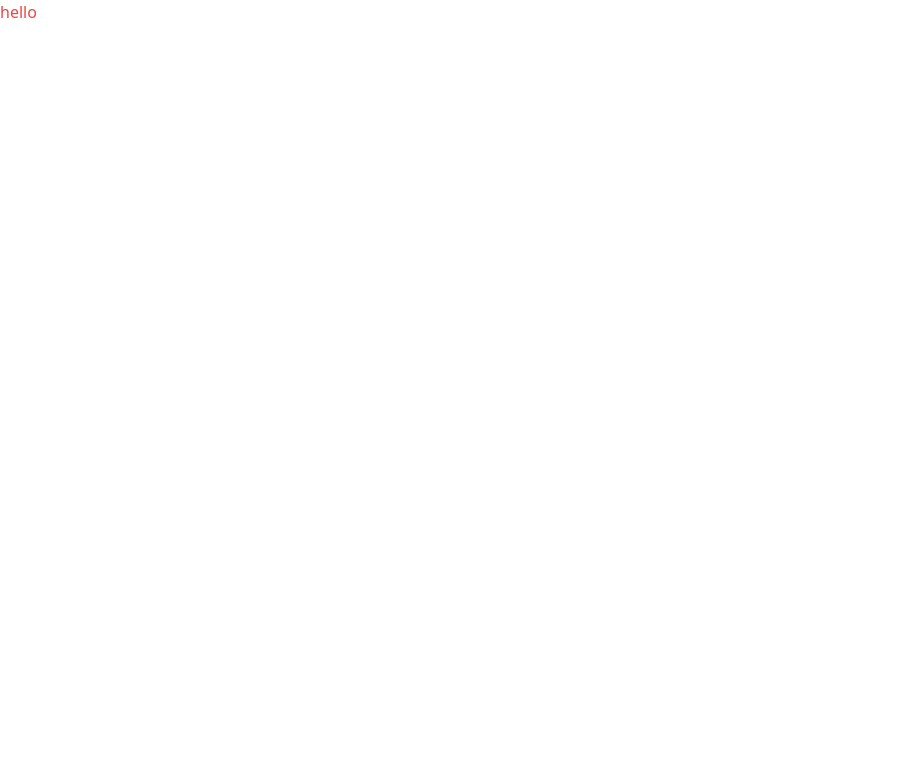
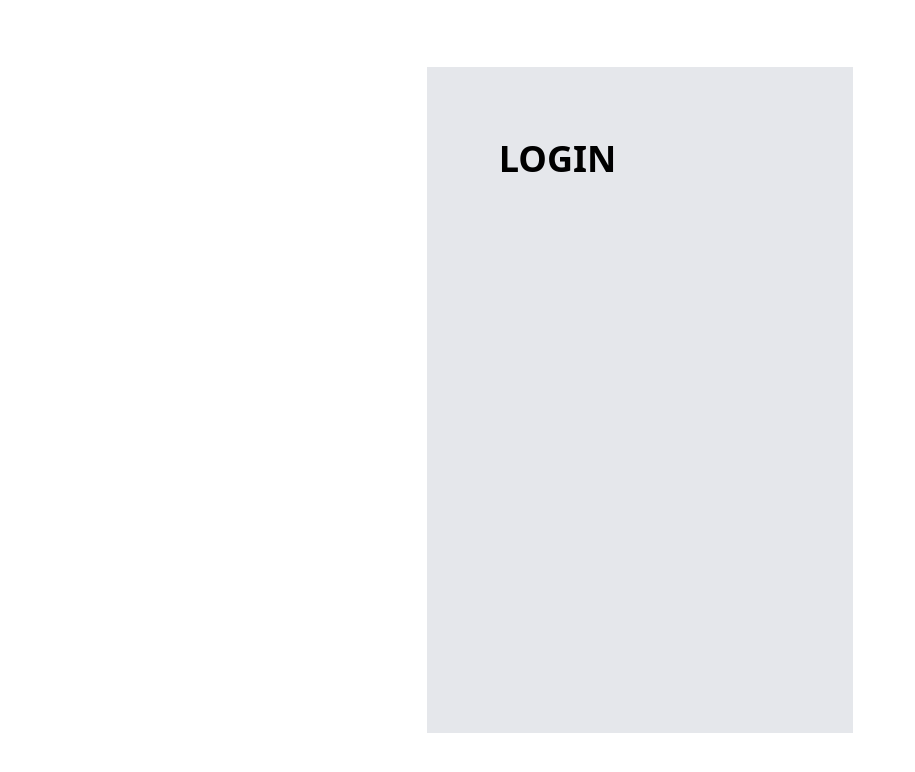
Before and after one commit to Hephzibah7/BuyMySketch, a React (Create React App) app in the folder frontend/: page / in a window 1280 px wide. Shown: the top 772 px of the page, without its empty margins (0-915 px from the left). Built offline with nearby package versions, Linux system fonts and the light colour scheme.

Commit message:
feat:Added login feature

```diff
--- a/frontend/src/App.tsx
+++ b/frontend/src/App.tsx
@@ -1,11 +1,11 @@
 import React from 'react';
 import logo from './logo.svg';
 import './App.css';
-
+import Login from './component/login';
 function App() {
   return (
     <div className="App">
-      <h1 className='text-red-500'>hello</h1>
+     <Login/>
     </div>
   );
 }
--- a/frontend/src/component/login.tsx
+++ b/frontend/src/component/login.tsx
@@ -0,0 +1,24 @@
+import React from 'react';
+
+const Login = () => {
+  return (
+    <div className='h-screen flex items-center justify-center'>
+        <div className='w-1/3 h-5/6 bg-gray-200'>
+            <div className='p-5'>
+                <div className='m-10'>
+                   <div className='p-3 font-bold text-black text-4xl'>
+                    LOGIN
+                   </div>
+                   <div className=''>
+                        <div>
+
+                        </div>
+                   </div>
+                </div>
+            </div>
+        </div>
+    </div>
+  );
+};
+
+export default Login;
--- a/frontend/src/component/signup.tsx
+++ b/frontend/src/component/signup.tsx
@@ -0,0 +1,9 @@
+import React from 'react';
+
+const SignUp = () => {
+  return (
+    <div>Login</div>
+  );
+};
+
+export default SignUp;
--- a/frontend/src/context/AuthContext.tsx
+++ b/frontend/src/context/AuthContext.tsx
@@ -1,15 +1,9 @@
-// // src/contexts/AuthContext.js
-// import React, { createContext, useState } from 'react';
-// import { ROLES } from '../constants/role';
+import React from 'react';
 
-// export const AuthContext = createContext();
+const AuthContext = () => {
+  return (
+    <div>Login</div>
+  );
+};
 
-// export const AuthProvider = ({ children })=> {
-//     const [role, setRole] = useState(ROLES.GUEST); // Default role
-
-//     return (
-//         <AuthContext.Provider value={{ role, setRole }}>
-//             {children}
-//         </AuthContext.Provider>
-//     );
-// };
+export default AuthContext;
```
